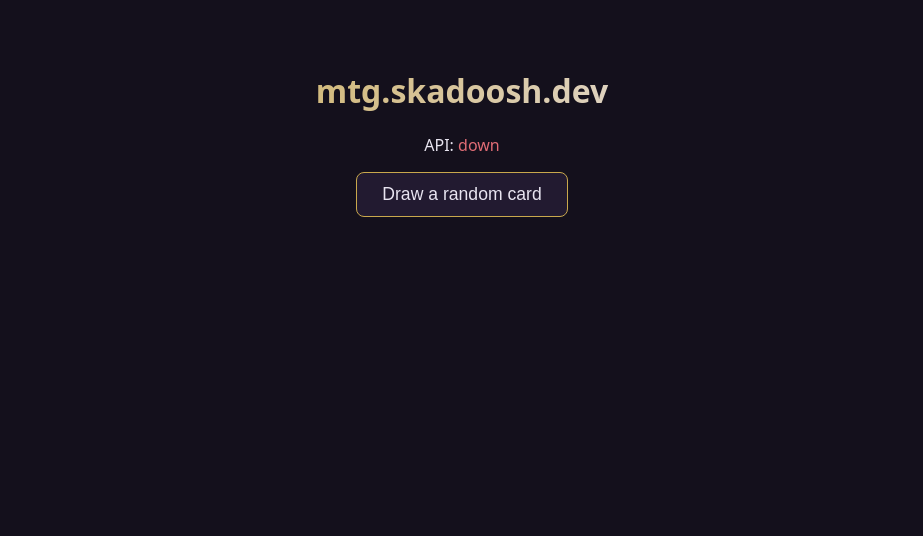
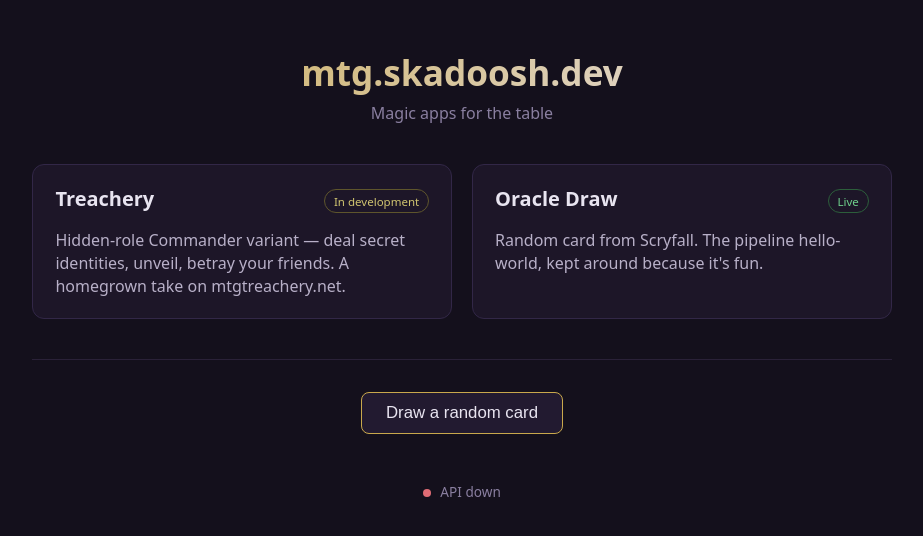
Before and after one commit to bcrute/tournament-manager, a React (Vite) app in the folder frontend/: page / in a window 1280 px wide. Shown: the top 536 px of the page, without its empty margins (178-1101 px from the left). Built offline with nearby package versions, Linux system fonts and the light colour scheme; no server answers.

Commit message:
Landing dashboard: app registry tiles, keep oracle draw; add treachery card data
Co-Authored-By: Claude Fable 5 <noreply@anthropic.com>

```diff
--- a/frontend/src/App.tsx
+++ b/frontend/src/App.tsx
@@ -1,4 +1,5 @@
 import { useEffect, useState } from "react";
+import { APPS, AppStatus } from "./apps";
 
 interface Card {
   name: string;
@@ -9,17 +10,16 @@ interface Card {
   scryfall_uri: string;
 }
 
-export default function App() {
-  const [health, setHealth] = useState<"checking" | "ok" | "down">("checking");
+const STATUS_LABEL: Record<AppStatus, string> = {
+  live: "Live",
+  dev: "In development",
+  planned: "Planned",
+};
+
+function RandomCard() {
   const [card, setCard] = useState<Card | null>(null);
   const [loading, setLoading] = useState(false);
   const [error, setError] = useState<string | null>(null);
-
-  useEffect(() => {
-    fetch("/api/health")
-      .then((r) => (r.ok ? setHealth("ok") : setHealth("down")))
-      .catch(() => setHealth("down"));
-  }, []);
 
   async function drawCard() {
     setLoading(true);
@@ -36,11 +36,7 @@ export default function App() {
   }
 
   return (
-    <main>
-      <h1>mtg.skadoosh.dev</h1>
-      <p className="status">
-        API: <span className={health}>{health}</span>
-      </p>
+    <section className="draw">
       <button onClick={drawCard} disabled={loading}>
         {loading ? "Drawing…" : "Draw a random card"}
       </button>
@@ -59,6 +55,52 @@ export default function App() {
           </div>
         </div>
       )}
+    </section>
+  );
+}
+
+export default function App() {
+  const [health, setHealth] = useState<"checking" | "ok" | "down">("checking");
+
+  useEffect(() => {
+    fetch("/api/health")
+      .then((r) => (r.ok ? setHealth("ok") : setHealth("down")))
+      .catch(() => setHealth("down"));
+  }, []);
+
+  return (
+    <main>
+      <header>
+        <h1>mtg.skadoosh.dev</h1>
+        <p className="tagline">Magic apps for the table</p>
+      </header>
+
+      <section className="apps">
+        {APPS.map((app) => {
+          const tile = (
+            <div key={app.name} className={`tile ${app.status}`}>
+              <div className="tile-head">
+                <h2>{app.name}</h2>
+                <span className={`badge ${app.status}`}>{STATUS_LABEL[app.status]}</span>
+              </div>
+              <p>{app.description}</p>
+            </div>
+          );
+          return app.status === "live" && app.href ? (
+            <a key={app.name} href={app.href} className="tile-link">
+              {tile}
+            </a>
+          ) : (
+            tile
+          );
+        })}
+      </section>
+
+      <RandomCard />
+
+      <footer>
+        <span className={`dot ${health}`} /> API {health}
+      </footer>
     </main>
   );
 }
--- /dev/null
+++ b/frontend/src/apps.ts
@@ -0,0 +1,23 @@
+export type AppStatus = "live" | "dev" | "planned";
+
+export interface AppEntry {
+  name: string;
+  description: string;
+  status: AppStatus;
+  href?: string;
+}
+
+export const APPS: AppEntry[] = [
+  {
+    name: "Treachery",
+    description:
+      "Hidden-role Commander variant — deal secret identities, unveil, betray your friends. A homegrown take on mtgtreachery.net.",
+    status: "dev",
+    href: "/treachery",
+  },
+  {
+    name: "Oracle Draw",
+    description: "Random card from Scryfall. The pipeline hello-world, kept around because it's fun.",
+    status: "live",
+  },
+];
--- a/frontend/src/index.css
+++ b/frontend/src/index.css
@@ -11,34 +11,110 @@ body {
 }
 
 main {
-  max-width: 720px;
+  max-width: 860px;
   margin: 0 auto;
   padding: 3rem 1.5rem;
+}
+
+header {
   text-align: center;
+  margin-bottom: 2.5rem;
 }
 
 h1 {
-  font-size: 2rem;
+  font-size: 2.2rem;
+  margin: 0;
   background: linear-gradient(120deg, #c9a84c, #e8e4f0);
   -webkit-background-clip: text;
   background-clip: text;
   color: transparent;
 }
 
-.status .ok {
+.tagline {
+  color: #8a7fa0;
+  margin: 0.4rem 0 0;
+}
+
+.apps {
+  display: grid;
+  grid-template-columns: repeat(auto-fit, minmax(280px, 1fr));
+  gap: 1.2rem;
+  margin-bottom: 2.5rem;
+}
+
+.tile {
+  background: #1d1628;
+  border: 1px solid #322747;
+  border-radius: 12px;
+  padding: 1.2rem 1.4rem;
+  height: 100%;
+  box-sizing: border-box;
+  transition: border-color 0.15s;
+}
+
+.tile-link {
+  text-decoration: none;
+  color: inherit;
+}
+
+.tile-link:hover .tile {
+  border-color: #c9a84c;
+}
+
+.tile-head {
+  display: flex;
+  align-items: baseline;
+  justify-content: space-between;
+  gap: 0.8rem;
+}
+
+.tile h2 {
+  margin: 0;
+  font-size: 1.25rem;
+}
+
+.tile p {
+  color: #b8b0c8;
+  line-height: 1.45;
+  margin-bottom: 0;
+}
+
+.badge {
+  font-size: 0.72rem;
+  padding: 0.2rem 0.55rem;
+  border-radius: 999px;
+  white-space: nowrap;
+  border: 1px solid;
+}
+
+.badge.live {
   color: #6fd08c;
+  border-color: #2c5e3b;
 }
-.status .down,
+
+.badge.dev {
+  color: #d0c470;
+  border-color: #5e552c;
+}
+
+.badge.planned {
+  color: #8a7fa0;
+  border-color: #3a3150;
+}
+
+.draw {
+  text-align: center;
+  border-top: 1px solid #2a2138;
+  padding-top: 2rem;
+}
+
 .error {
   color: #e06c75;
 }
-.status .checking {
-  color: #d0c470;
-}
 
 button {
-  font-size: 1.1rem;
-  padding: 0.7rem 1.6rem;
+  font-size: 1.05rem;
+  padding: 0.65rem 1.5rem;
   border-radius: 8px;
   border: 1px solid #c9a84c;
   background: #221a30;
@@ -86,3 +162,25 @@ button:disabled {
 .card-info a {
   color: #c9a84c;
 }
+
+footer {
+  margin-top: 3rem;
+  text-align: center;
+  color: #8a7fa0;
+  font-size: 0.85rem;
+}
+
+.dot {
+  display: inline-block;
+  width: 8px;
+  height: 8px;
+  border-radius: 50%;
+  margin-right: 0.35rem;
+  background: #d0c470;
+}
+.dot.ok {
+  background: #6fd08c;
+}
+.dot.down {
+  background: #e06c75;
+}
```
Also changed, not shown: 1 other file (tests, documents, lock files or other folders).
